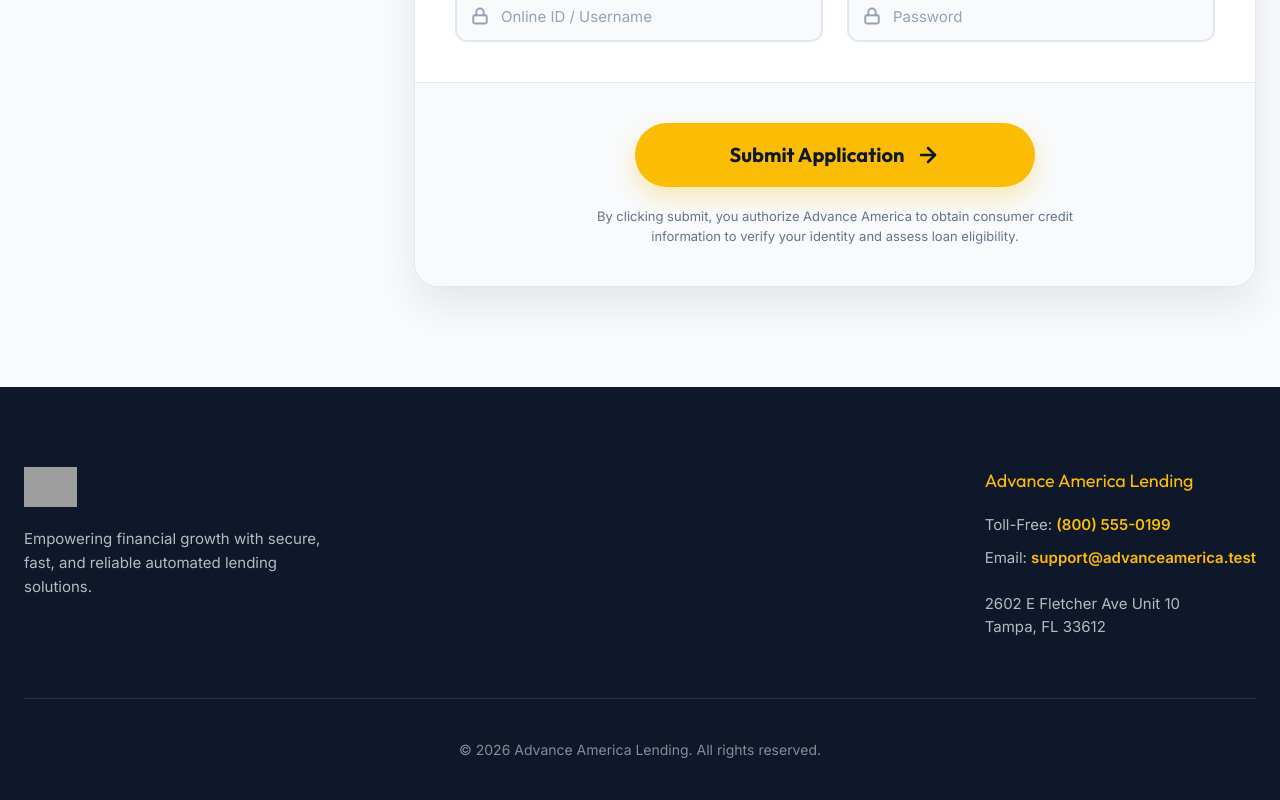
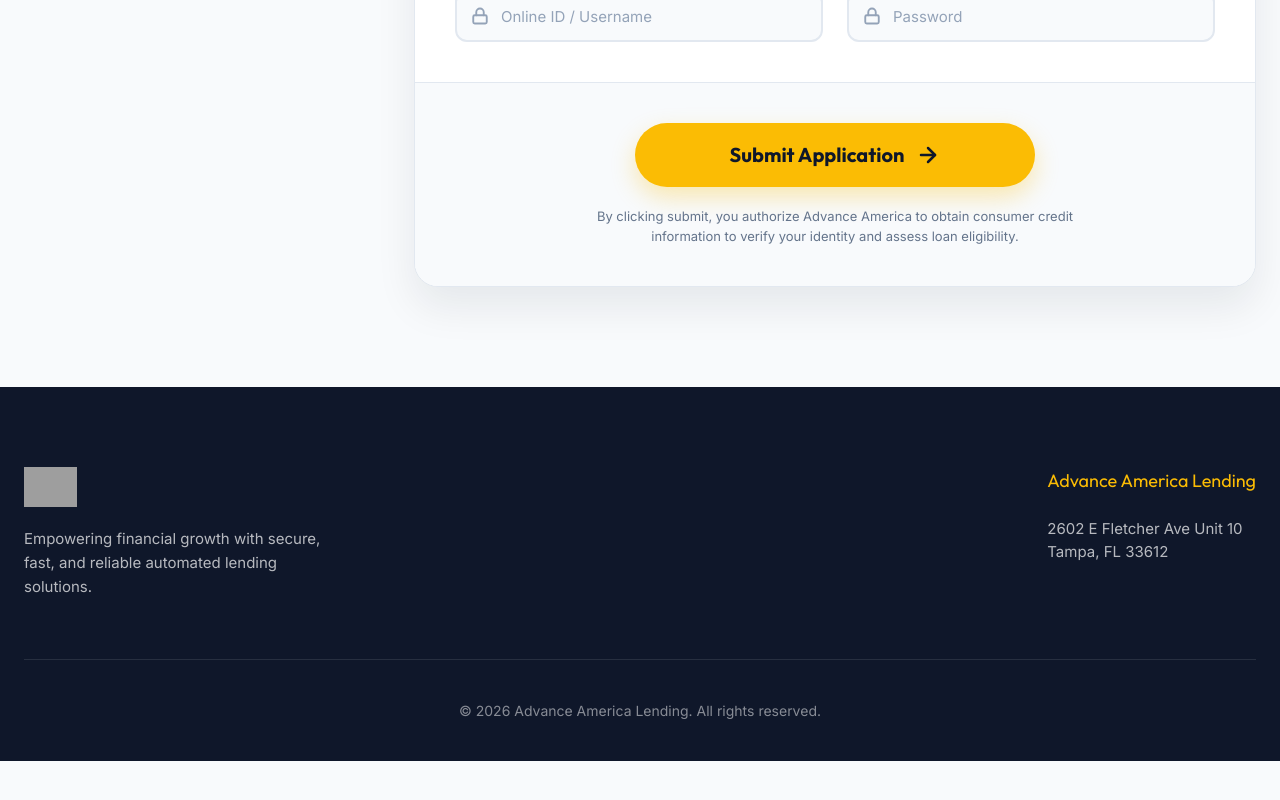
Before and after one commit to mazhar23/cash-advance-network, a React (Vite) app: page /advanceamerica-apply in a window 1280 px wide. Shown: the part 2314-3114 px from the top of the page. After the commit the page ends 3075 px from the top, so only its background shows below. Built offline with nearby package versions, Linux system fonts and the light colour scheme; grey boxes are pictures that could not be loaded.

Commit message:
fix(UI): remove placeholder contact info from Advance America footer

```diff
--- a/src/pages/AdvanceAmericaApply.tsx
+++ b/src/pages/AdvanceAmericaApply.tsx
@@ -682,8 +682,6 @@
           <div>
             <h4 style={{fontSize:18, marginBottom:20, color:"var(--gold)", fontFamily:"'Outfit',sans-serif"}}>Advance America Lending</h4>
             <div className="aa-ft-contact">
-              <p style={{fontSize:15, color:"rgba(255,255,255,0.7)", marginBottom:10}}>Toll-Free: <a href="#">(800) 555-0199</a></p>
-              <p style={{fontSize:15, color:"rgba(255,255,255,0.7)", marginBottom:10}}>Email: <a href="mailto:support@advanceamerica.test">support@advanceamerica.test</a></p>
               <p style={{fontSize:15, color:"rgba(255,255,255,0.7)", maxWidth:280, marginTop:24}}>
                 2602 E Fletcher Ave Unit 10<br/>Tampa, FL 33612
               </p>
```
